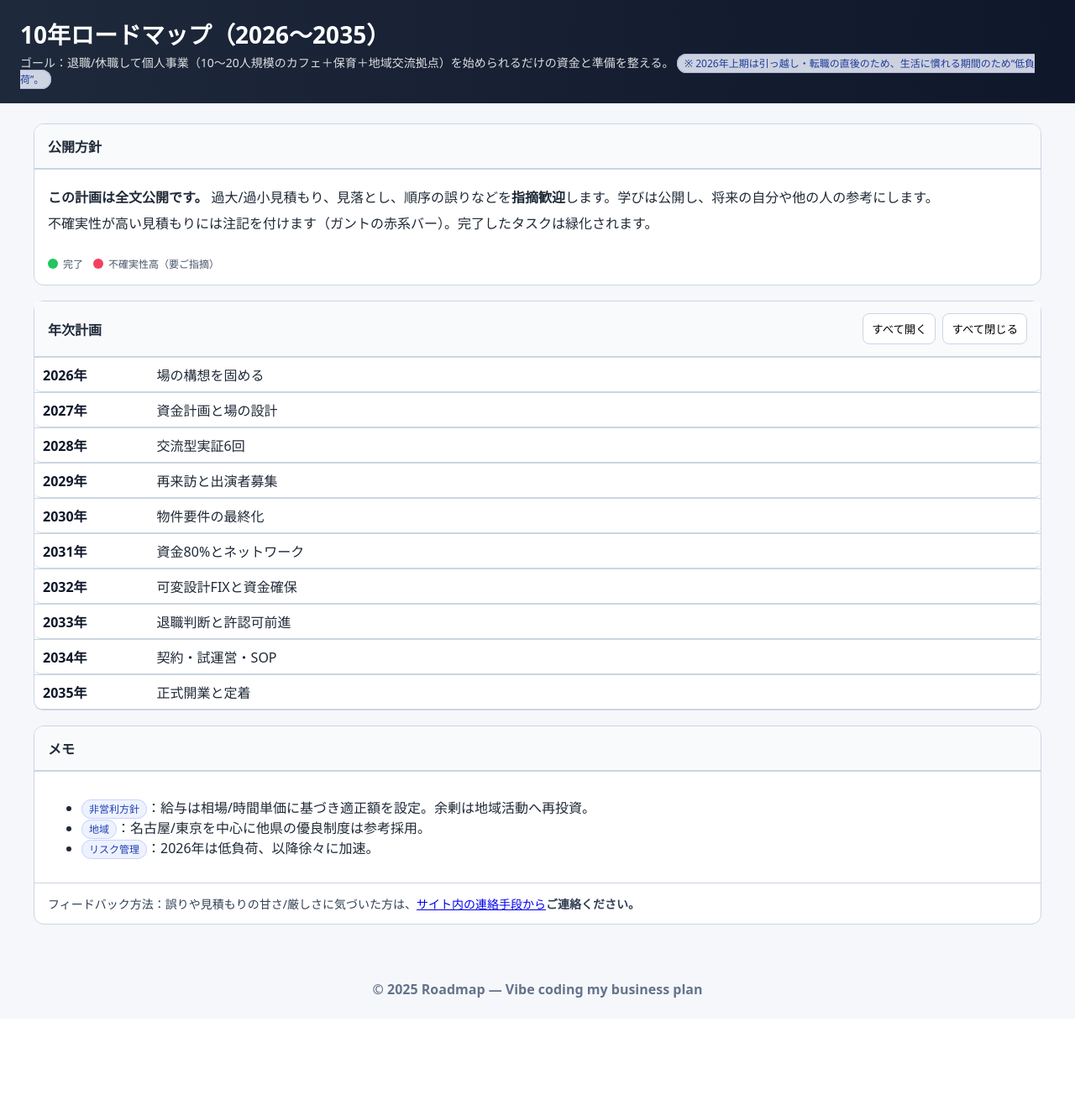
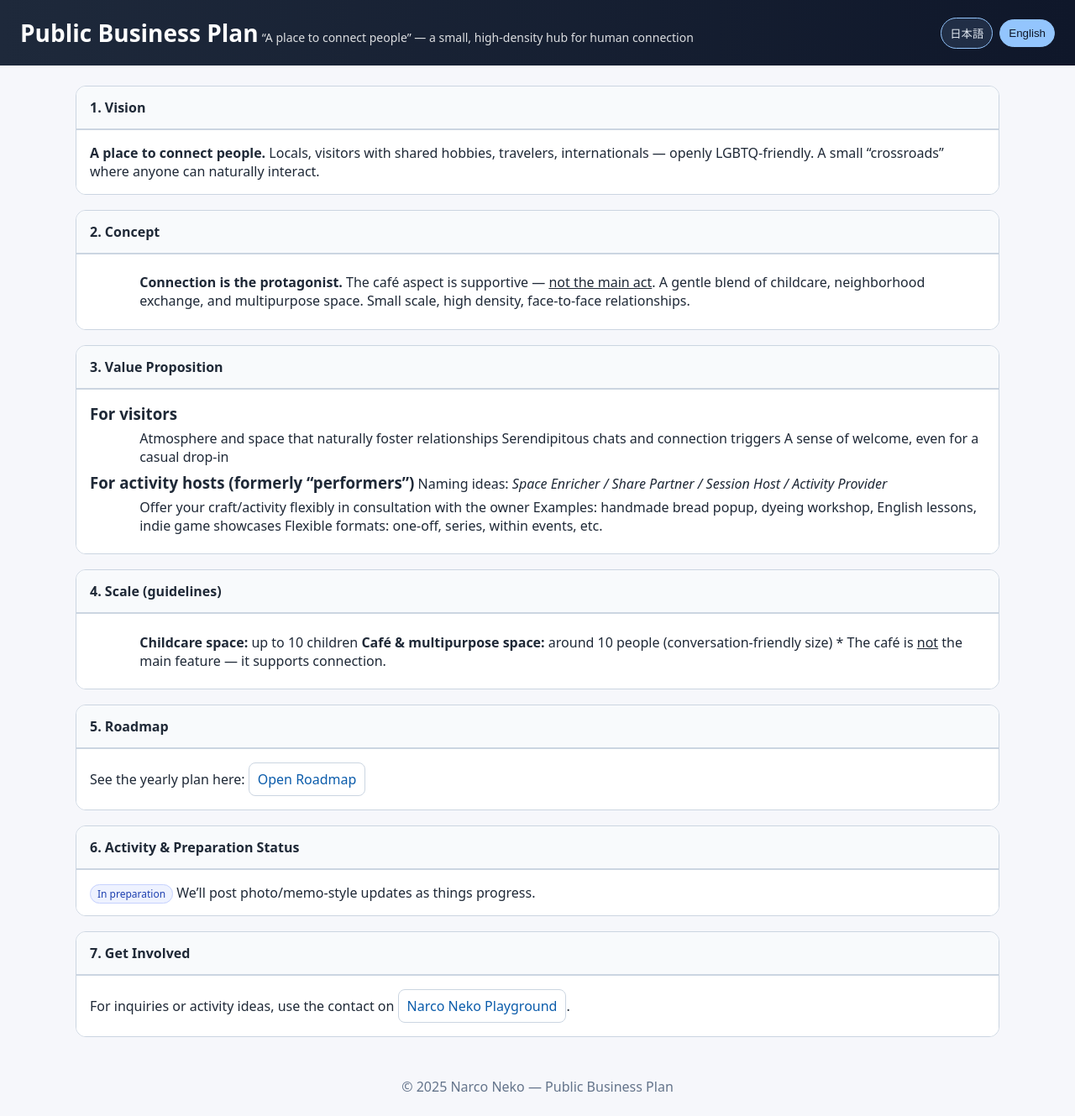
Before and after one commit to mambo-san/narco_neko_playground, a Flask app: page /community_project/ in a window 1280 px wide. Shown: the whole page at 84% size. Before the commit the page ends 1188 px from the top, so only its background shows below. Run offline with Flask 3, Linux system fonts and the light colour scheme.

Commit message:
CP: Draft Buz plan

```diff
--- a/community_project/community_project.py
+++ b/community_project/community_project.py
@@ -3,4 +3,8 @@ from . import community_project_bp
 
 @community_project_bp.route('/')
 def index():
+    return render_template("businessPlan.html")
+
+@community_project_bp.route('/roadmap')
+def roadmap():
     return render_template("roadmap.html")
--- /dev/null
+++ b/community_project/static/businessPlan.css
@@ -0,0 +1,166 @@
+/* Show the correct language based on the <html lang="..."> attribute set by JS */
+html[lang="ja"] .lang-ja { display: initial; }
+html[lang="ja"] .lang-en { display: none;  }
+html[lang="en"] .lang-en { display: initial; }
+html[lang="en"] .lang-ja { display: none;  }
+
+:root {
+    --accent: #2563eb;
+    --muted: #eef2ff;
+    --danger: #e11d48;
+    --ok: #16a34a;
+    --ink: #1f2937;
+    --bg: #f6f7fb;
+
+    --panel-border: #cbd5e1;
+    --panel-head: #f8fafc;
+
+    --radius: 12px;
+}
+
+html,
+body {
+    height: 100%;
+}
+
+body {
+    margin: 0;
+    font-family: system-ui, -apple-system, Segoe UI, Roboto, Helvetica, Arial, sans-serif;
+    color: var(--ink);
+    background: var(--bg);
+}
+
+.site-header {
+    display: grid;
+    grid-template-columns: 1fr auto;
+    gap: 12px;
+    align-items: center;
+    padding: 20px 24px;
+    background: linear-gradient(90deg, #1e293b, #0f172a);
+    color: #fff;
+}
+
+.site-header .title-wrap h1 {
+    margin: 0 0 6px 0;
+    font-size: 28px;
+}
+
+.site-header .sub {
+    margin: 0;
+    opacity: .85;
+    font-size: 14px;
+}
+
+.lang-toggle {
+    display: inline-flex;
+    gap: 8px;
+    align-items: center;
+}
+
+.lang-toggle .toggle {
+    border: 1px solid #93c5fd;
+    background: rgba(148, 197, 253, 0.12);
+    color: #e2e8f0;
+    padding: 8px 10px;
+    border-radius: 999px;
+    cursor: pointer;
+    transition: background-color .15s ease, color .15s ease, border-color .15s ease;
+}
+
+.lang-toggle .toggle[aria-pressed="true"] {
+    background: #93c5fd;
+    color: #0f172a;
+    border-color: #93c5fd;
+}
+
+.container {
+    padding: 24px;
+    display: grid;
+    gap: 18px;
+    max-width: 1100px;
+    margin: 0 auto;
+}
+
+.panel {
+    border: 1px solid var(--panel-border);
+    border-radius: var(--radius);
+    overflow: hidden;
+    background: #fff;
+}
+
+.panel>header {
+    background: var(--panel-head);
+    color: inherit;
+    padding: 14px 16px;
+    border-bottom: 1px solid var(--panel-border);
+    display: flex;
+    align-items: center;
+    justify-content: space-between;
+}
+
+.preface {
+    padding: 16px;
+    background: #fff;
+    border-top: 1px solid var(--panel-border);
+}
+
+.preface p {
+    margin: 0.4rem 0;
+}
+
+.preface ul {
+    margin: 0.4rem 0 0.4rem 1.2rem;
+}
+
+.preface h3 {
+    margin: 0.6rem 0 0.3rem;
+}
+
+.badge {
+    border: 1px solid #c7d2fe;
+    background: #eef2ff;
+    color: #1e40af;
+    padding: 2px 8px;
+    border-radius: 999px;
+    font-size: 12px;
+}
+
+.btn-link {
+    display: inline-flex;
+    align-items: center;
+    gap: 6px;
+    border: 1px solid var(--panel-border);
+    padding: 8px 10px;
+    border-radius: 8px;
+    text-decoration: none;
+    color: #0b5cab;
+    background: #fff;
+}
+
+.btn-link:hover {
+    border-color: #94a3b8;
+}
+
+.site-footer {
+    padding: 24px;
+    text-align: center;
+    color: #64748b;
+}
+
+/* Language visibility baseline: both hidden, JS will show active lang */
+.lang-ja,
+.lang-en {
+    display: none;
+}
+
+/* Small screens */
+@media (max-width: 720px) {
+    .site-header {
+        grid-template-columns: 1fr;
+        gap: 8px;
+    }
+
+    .site-header .title-wrap h1 {
+        font-size: 24px;
+    }
+}
--- /dev/null
+++ b/community_project/static/businessPlan.js
@@ -0,0 +1,55 @@
+// Language toggle with localStorage + graceful default
+(function () {
+    const KEY = 'businessPlan.lang';
+    const $buttons = document.querySelectorAll('#lang-toggle .toggle');
+    const $allLangBlocks = document.querySelectorAll('.lang-ja, .lang-en');
+
+    function applyLang(lang) {
+        // show/hide blocks
+        $allLangBlocks.forEach(el => {
+            const isMatch = el.classList.contains(`lang-${lang}`);
+            el.style.display = isMatch ? '' : 'none';
+        });
+        // button states
+        $buttons.forEach(btn => {
+            const pressed = btn.dataset.lang === lang;
+            btn.setAttribute('aria-pressed', String(pressed));
+        });
+        localStorage.setItem(KEY, lang);
+        document.documentElement.setAttribute('lang', lang === 'ja' ? 'ja' : 'en');
+    }
+
+    function detectInitialLang() {
+        const saved = localStorage.getItem(KEY);
+        if (saved === 'ja' || saved === 'en') return saved;
+        const nav = (navigator.language || navigator.userLanguage || 'en').toLowerCase();
+        return nav.startsWith('ja') ? 'ja' : 'en';
+    }
+
+    $buttons.forEach(btn => {
+        btn.addEventListener('click', () => applyLang(btn.dataset.lang));
+    });
+
+    applyLang(detectInitialLang());
+})();
+
+// Subtle fade when toggling sections (optional enhancement)
+(function () {
+    const prefersReduced = window.matchMedia && window.matchMedia('(prefers-reduced-motion: reduce)').matches;
+    if (prefersReduced) return;
+
+    document.addEventListener('click', (e) => {
+        const link = e.target.closest('.btn-link');
+        if (!link) return;
+        // little ripple/fade hint
+        const panel = link.closest('.panel');
+        if (!panel || panel.dataset.animating === '1') return;
+        panel.dataset.animating = '1';
+        const anim = panel.animate(
+            [{ opacity: 1, transform: 'translateY(0px)' }, { opacity: 1, transform: 'translateY(0px)' }],
+            { duration: 200, easing: 'ease-out' }
+        );
+        anim.onfinish = () => { panel.dataset.animating = ''; };
+        anim.oncancel = anim.onfinish;
+    }, { capture: true });
+})();
--- /dev/null
+++ b/community_project/templates/businessPlan.html
@@ -0,0 +1,160 @@
+<!DOCTYPE html>
+<html lang="ja">
+
+<head>
+    <meta charset="UTF-8" />
+    <title>事業計画書（公開版） | Public Business Plan</title>
+    <meta name="viewport" content="width=device-width, initial-scale=1" />
+    <!-- Styles -->
+    <link rel="stylesheet" href="{{ url_for('community_project.static', filename='businessPlan.css') }}">
+</head>
+
+<body>
+    <header class="site-header">
+        <div class="title-wrap">
+            <h1 class="lang-ja">公開型 事業計画書</h1>
+            <h1 class="lang-en">Public Business Plan</h1>
+            <p class="sub lang-ja">「人と繋がる場所」— 小規模・高密度の交流拠点</p>
+            <p class="sub lang-en">“A place to connect people” — a small, high‑density hub for human connection</p>
+        </div>
+
+        <!-- Language Toggle -->
+        <div id="lang-toggle" class="lang-toggle" role="group" aria-label="Language toggle">
+            <button class="toggle" data-lang="ja" aria-pressed="true">日本語</button>
+            <button class="toggle" data-lang="en" aria-pressed="false">English</button>
+        </div>
+    </header>
+
+    <main class="container">
+        <!-- Vision -->
+        <section class="panel">
+            <header><strong class="lang-ja">1. ビジョン</strong><strong class="lang-en">1. Vision</strong></header>
+            <div class="preface">
+                <p class="lang-ja"><strong>人と繋がる場所。</strong> 地域の人、共通の趣味を持つ人、地域に遊びに来る人、外国人、そしてLGBTQフレンドリー。</p>
+                <p class="lang-en"><strong>A place to connect people.</strong> Locals, visitors with shared hobbies,
+                    travelers, internationals — openly LGBTQ‑friendly.</p>
+                <p class="lang-ja">誰もが自然に関わり合える、ちいさな交差点。</p>
+                <p class="lang-en">A small “crossroads” where anyone can naturally interact.</p>
+            </div>
+        </section>
+
+        <!-- Concept -->
+        <section class="panel">
+            <header><strong class="lang-ja">2. コンセプト</strong><strong class="lang-en">2. Concept</strong></header>
+            <div class="preface">
+                <ul>
+                    <li class="lang-ja"><strong>「つながり」が主役。</strong> カフェは場を彩る要素のひとつで、<u>主役ではありません</u>。</li>
+                    <li class="lang-en"><strong>Connection is the protagonist.</strong> The café aspect is supportive —
+                        <u>not the main act</u>.</li>
+                    <li class="lang-ja">保育 + 地域交流 + 多目的スペースを柔らかく融合。</li>
+                    <li class="lang-en">A gentle blend of childcare, neighborhood exchange, and multipurpose space.</li>
+                    <li class="lang-ja">小規模・高密度・顔の見える関係性。</li>
+                    <li class="lang-en">Small scale, high density, face‑to‑face relationships.</li>
+                </ul>
+            </div>
+        </section>
+
+        <!-- Value -->
+        <section class="panel">
+            <header><strong class="lang-ja">3. 提供価値</strong><strong class="lang-en">3. Value Proposition</strong>
+            </header>
+            <div class="preface">
+                <h3 class="lang-ja">お客様向け</h3>
+                <h3 class="lang-en">For visitors</h3>
+                <ul>
+                    <li class="lang-ja">人との関係を自然に築ける雰囲気と居場所</li>
+                    <li class="lang-en">Atmosphere and space that naturally foster relationships</li>
+                    <li class="lang-ja">偶然の会話や交流のきっかけ</li>
+                    <li class="lang-en">Serendipitous chats and connection triggers</li>
+                    <li class="lang-ja">ふらっと立ち寄っても歓迎される安心感</li>
+                    <li class="lang-en">A sense of welcome, even for a casual drop‑in</li>
+                </ul>
+
+                <h3 class="lang-ja">活動提供者向け（旧 呼称「出演者」）</h3>
+                <h3 class="lang-en">For activity hosts (formerly “performers”)</h3>
+                <p class="lang-ja">呼び方候補：<em>場を彩る人 / シェアパートナー / 企画ホスト / 活動提供者</em></p>
+                <p class="lang-en">Naming ideas: <em>Space Enricher / Share Partner / Session Host / Activity
+                        Provider</em></p>
+                <ul>
+                    <li class="lang-ja">経営者と相談しながら、自由に特技や活動を提供可能</li>
+                    <li class="lang-en">Offer your craft/activity flexibly in consultation with the owner</li>
+                    <li class="lang-ja">例：手ごねパン提供、染め物教室、英会話レッスン、自作ゲームの発表など</li>
+                    <li class="lang-en">Examples: handmade bread popup, dyeing workshop, English lessons, indie game
+                        showcases</li>
+                    <li class="lang-ja">単発・連続・イベント内など形式は柔軟</li>
+                    <li class="lang-en">Flexible formats: one‑off, series, within events, etc.</li>
+                </ul>
+            </div>
+        </section>
+
+        <!-- Scale -->
+        <section class="panel">
+            <header><strong class="lang-ja">4. 規模（目安）</strong><strong class="lang-en">4. Scale (guidelines)</strong>
+            </header>
+            <div class="preface">
+                <ul>
+                    <li class="lang-ja"><strong>保育スペース：</strong> 最大10名の園児</li>
+                    <li class="lang-en"><strong>Childcare space:</strong> up to 10 children</li>
+                    <li class="lang-ja"><strong>カフェ・多目的スペース：</strong> 同時収容 約10名（会話が生まれるサイズ感）</li>
+                    <li class="lang-en"><strong>Café & multipurpose space:</strong> around 10 people
+                        (conversation‑friendly size)</li>
+                    <li class="lang-ja">※ カフェは<u>主役ではありません</u>。交流を支える小さな機能です。</li>
+                    <li class="lang-en">* The café is <u>not</u> the main feature — it supports connection.</li>
+                </ul>
+            </div>
+        </section>
+
+        <!-- Roadmap -->
+        <section class="panel">
+            <header><strong class="lang-ja">5. ロードマップ</strong><strong class="lang-en">5. Roadmap</strong></header>
+            <div class="preface">
+                <p class="lang-ja">
+                    年次計画の詳細は下記リンクからご覧ください：
+                    <a class="btn-link"
+                        href="{{ url_for('community_project.roadmap') }}">ロードマップを見る</a>
+                </p>
+                <p class="lang-en">
+                    See the yearly plan here:
+                    <a class="btn-link" href="{{ url_for('community_project.roadmap') }}">Open
+                        Roadmap</a>
+                </p>
+            </div>
+        </section>
+
+        <!-- Status -->
+        <section class="panel">
+            <header><strong class="lang-ja">6. 活動予定・準備状況</strong><strong class="lang-en">6. Activity & Preparation
+                    Status</strong></header>
+            <div class="preface">
+                <p class="lang-ja"><span class="badge">準備中</span> 進展があり次第、写真やメモ風に更新します。</p>
+                <p class="lang-en"><span class="badge">In preparation</span> We’ll post photo/memo‑style updates as
+                    things progress.</p>
+            </div>
+        </section>
+
+        <!-- Get Involved -->
+        <section class="panel">
+            <header><strong class="lang-ja">7. 関わり方</strong><strong class="lang-en">7. Get Involved</strong></header>
+            <div class="preface">
+                <p class="lang-ja">
+                    お問い合わせや活動のご相談は
+                    <a class="btn-link" href="https://narco-neko-playground.onrender.com/">Narco Neko Playground</a>
+                    のコンタクトから。
+                </p>
+                <p class="lang-en">
+                    For inquiries or activity ideas, use the contact on
+                    <a class="btn-link" href="https://narco-neko-playground.onrender.com/">Narco Neko Playground</a>.
+                </p>
+            </div>
+        </section>
+    </main>
+
+    <footer class="site-footer">
+        © 2025 Narco Neko — Public Business Plan
+    </footer>
+
+    <!-- Scripts -->
+    <script src="{{ url_for('community_project.static', filename='businessPlan.js') }}"></script>
+</body>
+
+</html>
--- a/templates/index.html
+++ b/templates/index.html
@@ -130,8 +130,8 @@
         After a decade of calling Auckland home, I moved to the U.S. to provide on-site technical service for one of our
         clients.
         <br /><br />
-        Now, after more than a year in Colorado, I’ve decided to head back to Japan with my cat, Cheeto, and enter a brief
-        period of “professional recharging” (read: available for hire from the end of 2025 😏).
+        After more than a year in Colorado, I’ll be heading back to Japan at the end of 2025.
+        From then on, I’ll be based in Tokyo—with Cheeto of course 🐾.
         <br /><br />
         With that in mind.... whether you know me personally or professionally, I hope this site serves as a way for us to connect and keep in touch!
         <br />
```
